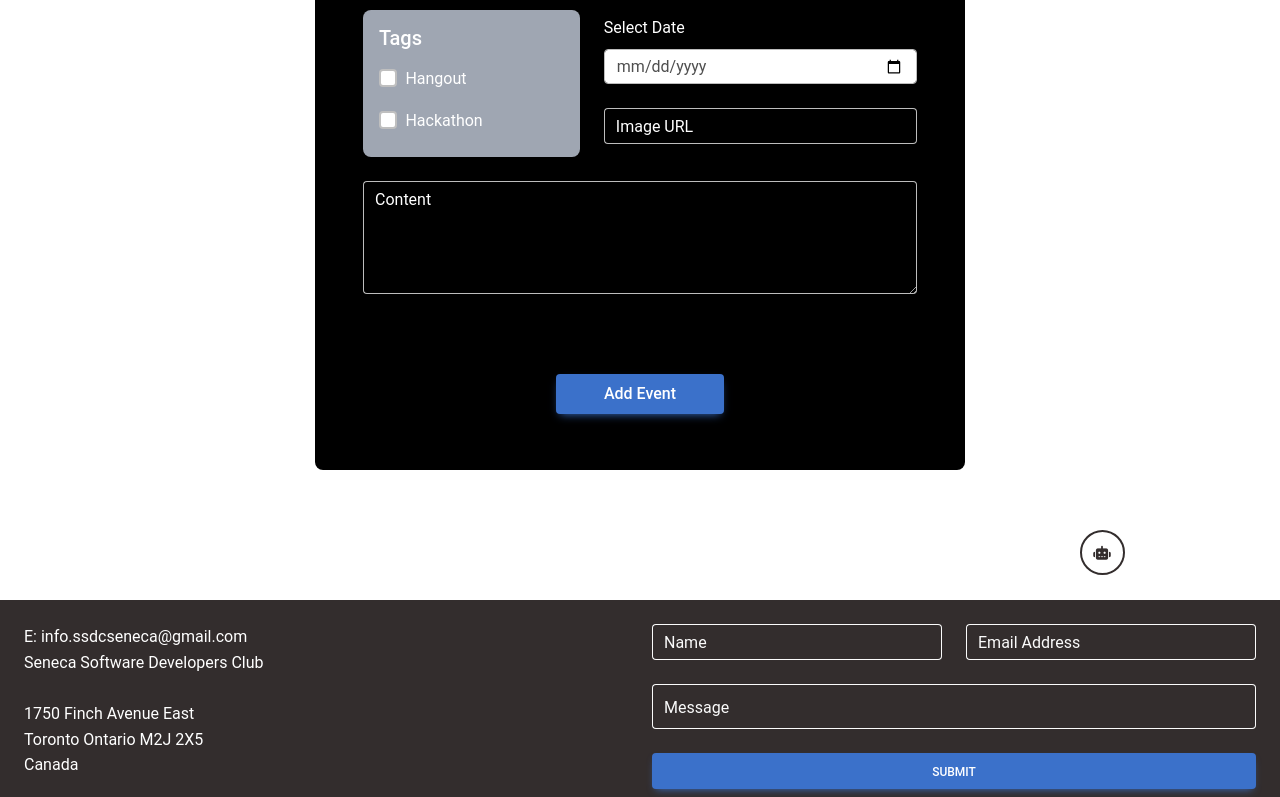
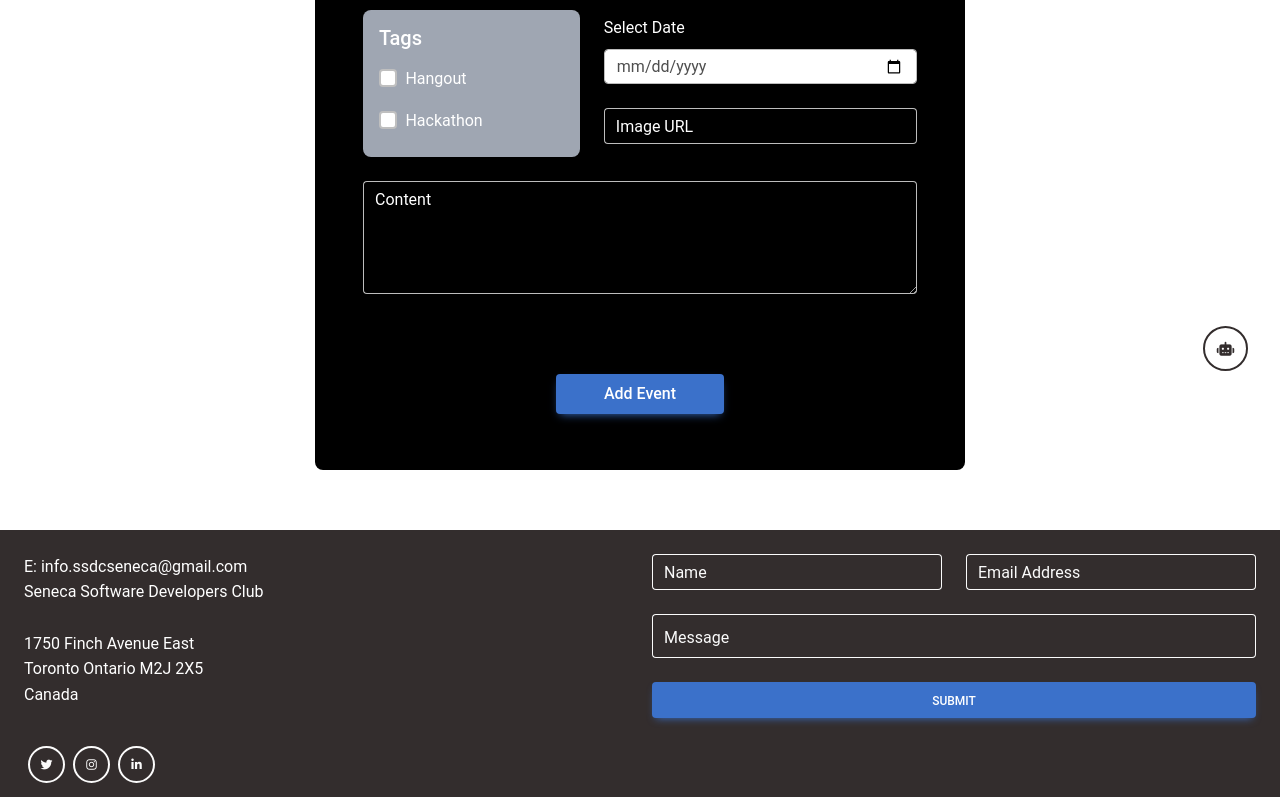
Before and after one commit to Jashanpreet2/SSDC-Website, a Next.js app in the folder client/: page /admin/event in a window 1280 px wide. Shown: the part 413-1210 px from the top of the page. Built offline with nearby package versions, Linux system fonts and the light colour scheme.

Commit message:
make a chatbox stays on the bottom right

```diff
--- a/client/components/ChatBotToggler.js
+++ b/client/components/ChatBotToggler.js
@@ -37,25 +37,14 @@ export default function ChatBotToggler() {
         ifUser: false,
       }
       setChats([...chats, userChat, chatBotChat])
-      // console.log(ques);
-      // console.log(chats);
       setQues('')
     }
   }
 
   return (
     <>
-      <MDBContainer>
-        <MDBRow>
-          <MDBCol></MDBCol>
-          <MDBCol></MDBCol>
-          <MDBCol></MDBCol>
-          <MDBCol></MDBCol>
-          <MDBCol></MDBCol>
-          <MDBCol></MDBCol>
-          <MDBCol></MDBCol>
-          <MDBCol>
-            <MDBBtn
+      <div className='chatbox-container'>
+      <MDBBtn
               onClick={() => setScrollableModal(!scrollableModal)}
               size="lg"
               tag="a"
@@ -65,11 +54,7 @@ export default function ChatBotToggler() {
             >
               <MDBIcon fas icon="robot" />
             </MDBBtn>
-            <br />
-            <br />
-          </MDBCol>
-        </MDBRow>
-      </MDBContainer>
+      </div>
       <MDBModal open={scrollableModal} onClose={() => setScrollableModal(false)} tabIndex="-1">
         <MDBModalDialog scrollable>
           <MDBModalContent>
--- a/client/styles/main.scss
+++ b/client/styles/main.scss
@@ -141,3 +141,16 @@
   position: relative;
   z-index: 1;
 }
+
+.chatbox-container {
+  position: fixed;
+  right: 2rem;
+  bottom: 1rem;
+  width: fit-content;
+  border: 1;
+  z-index: 100;
+
+  a {
+    background-color: white;
+  }
+}
```
